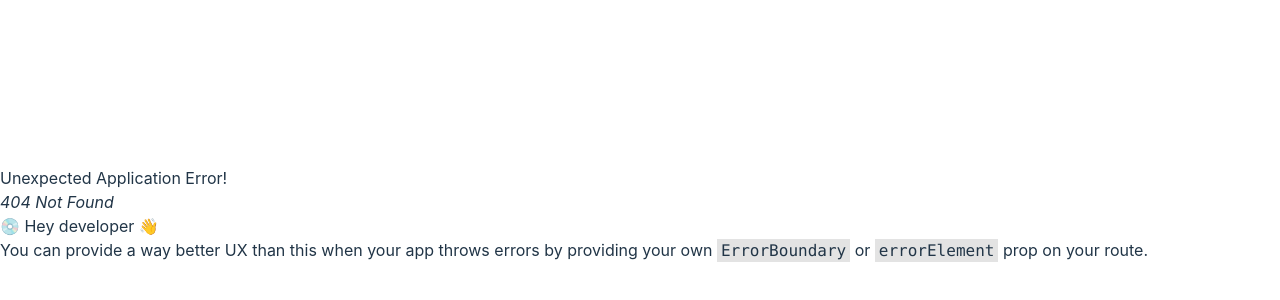
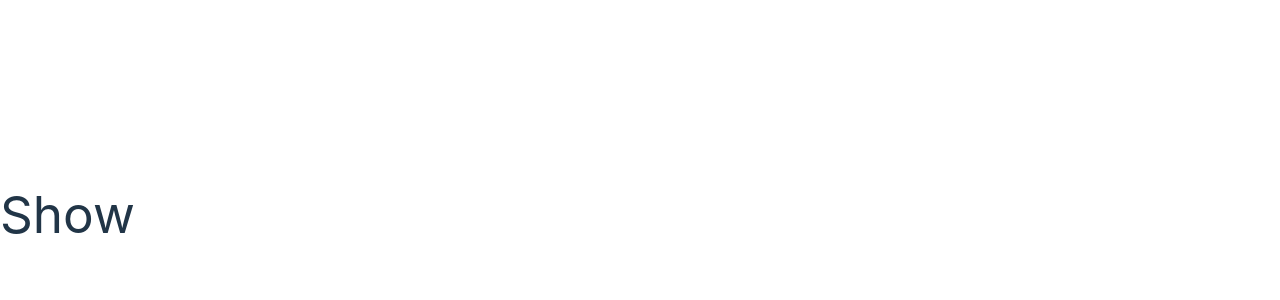
Before and after one commit to cindywongdev/medwallet_frontend, a React (Vite) app: page /post/1 in a window 1280 px wide. Before the commit this address had no page. Shown: the part 186-486 px from the top of the page. Built offline with nearby package versions, Linux system fonts and the light colour scheme.

Commit message:
set up index and show routes

```diff
--- a/src/App.jsx
+++ b/src/App.jsx
@@ -3,9 +3,13 @@
 // import viteLogo from '/vite.svg'
 // import './App.css'
 
+import { Outlet } from "react-router-dom"
+
 const App = () => {
   return <>
-    <h1>Hello World!</h1>
+    <div className="App">
+      <Outlet/>
+    </div>
   </>
 }
 
--- a/src/index.css
+++ b/src/index.css
@@ -9,8 +9,8 @@
   font-weight: 400;
 
   color-scheme: light dark;
-  color: rgba(255, 255, 255, 0.87);
-  background-color: #242424;
+  color: black;
+  background-color: white;
 
   font-synthesis: none;
   text-rendering: optimizeLegibility;
--- /dev/null
+++ b/src/pages/Index.jsx
@@ -0,0 +1,7 @@
+const Index = (props) => {
+    return <>
+        <h1>Index</h1>
+    </>
+}
+
+export default Index
--- /dev/null
+++ b/src/pages/Show.jsx
@@ -0,0 +1,7 @@
+const Show = (props) => {
+    return <>
+        <h1>Show</h1>
+    </>
+}
+
+export default Show
--- a/src/router.jsx
+++ b/src/router.jsx
@@ -1,10 +1,15 @@
+// do i need a separate route for search results?
+
 import { createBrowserRouter, createRoutesFromElements, Route, Routes } from "react-router-dom";
 import App from "./App"
+import Index from "./pages/Index"
+import Show from "./pages/Show"
 
 const router = createBrowserRouter(createRoutesFromElements(
     <>
         <Route path="/" element={<App/>}>
-
+            <Route path="" element={<Index/>}/>
+            <Route path="post/:id" element={<Show/>}/>
         </Route>
     </>
 ))
```
Also changed, not shown: src/components/Record.jsx (added, +7 -0 lines).
